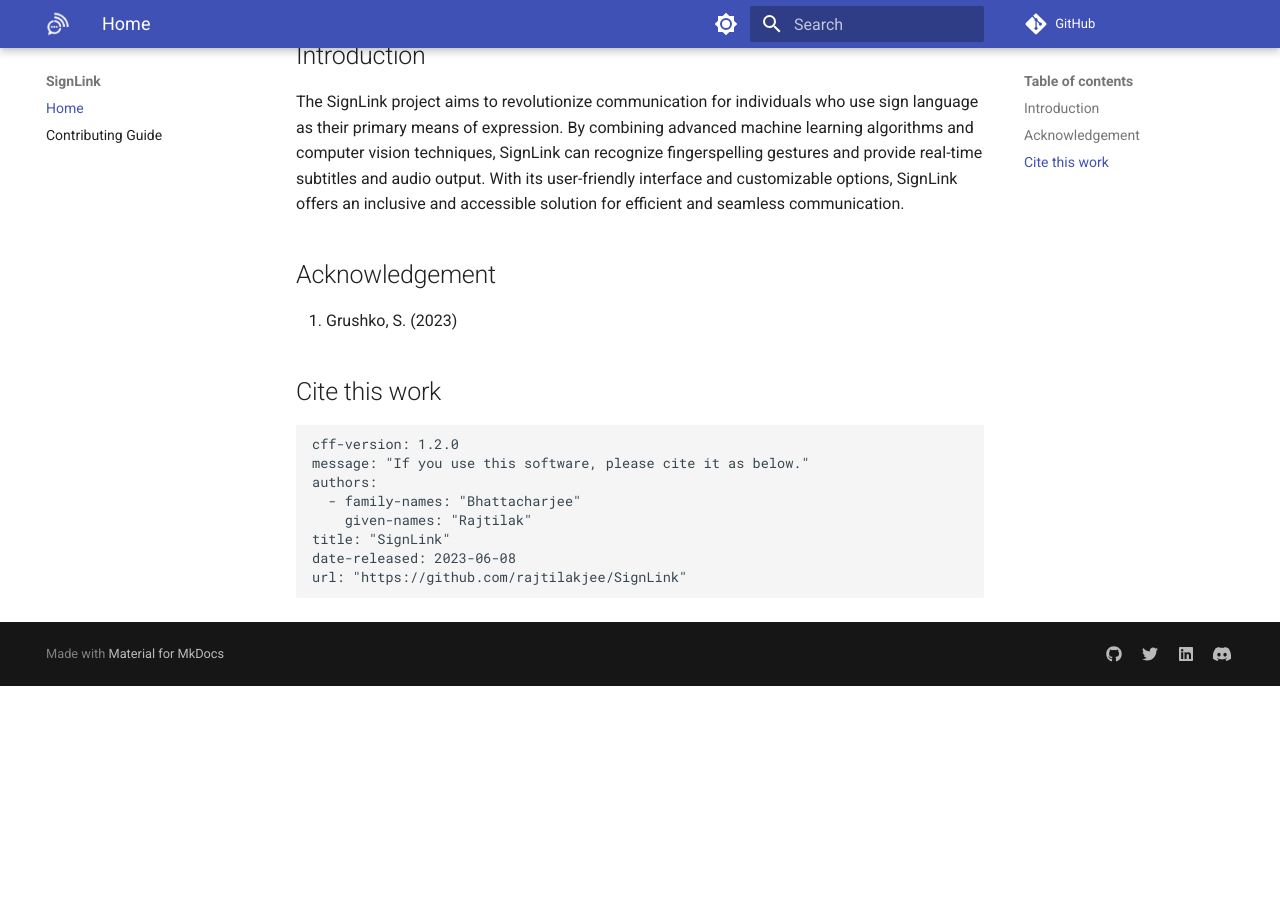
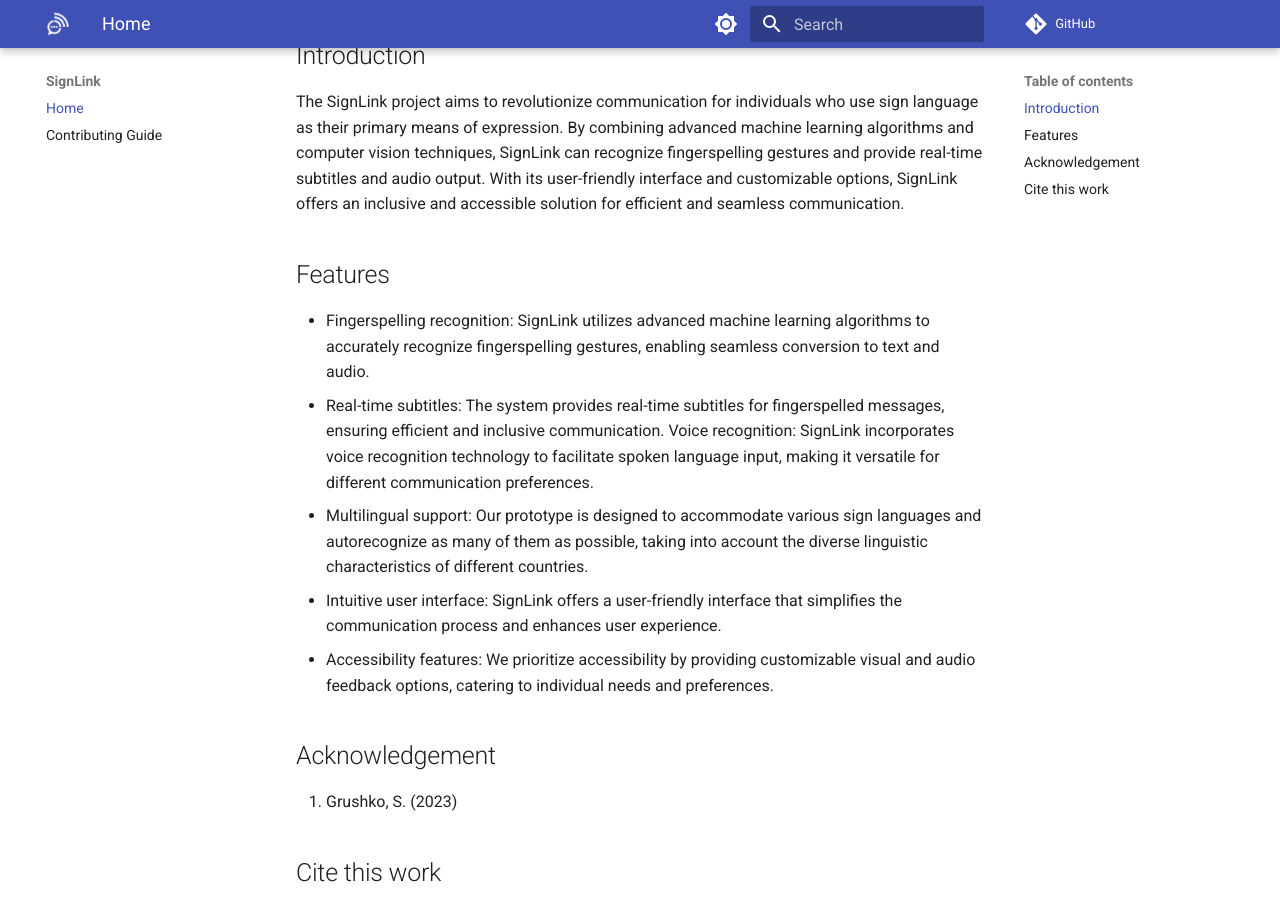
Before and after one commit to rajtilakjee/SignLink, an MkDocs documentation site: the page built from docs/index.md, in a window 1280 px wide and 900 px high, scrolled down 284 px. Built offline with MkDocs 1.6.1 and Material for MkDocs 9.7.7, drawn with Linux system fonts in a browser that asks for light colours; comment, search, counter and statistics services are not loaded; before the commit the page ends 970 px from its top, so only the background shows below that.

```diff
--- a/docs/index.md
+++ b/docs/index.md
@@ -5,6 +5,14 @@ Welcome to the SignLink documentation! This comprehensive guide will provide you
 ## Introduction
 
 The SignLink project aims to revolutionize communication for individuals who use sign language as their primary means of expression. By combining advanced machine learning algorithms and computer vision techniques, SignLink can recognize fingerspelling gestures and provide real-time subtitles and audio output. With its user-friendly interface and customizable options, SignLink offers an inclusive and accessible solution for efficient and seamless communication.
+
+## Features
+
+- Fingerspelling recognition: SignLink utilizes advanced machine learning algorithms to accurately recognize fingerspelling gestures, enabling seamless conversion to text and audio.
+- Real-time subtitles: The system provides real-time subtitles for fingerspelled messages, ensuring efficient and inclusive communication. Voice recognition: SignLink incorporates voice recognition technology to facilitate spoken language input, making it versatile for different communication preferences.
+- Multilingual support: Our prototype is designed to accommodate various sign languages and autorecognize as many of them as possible, taking into account the diverse linguistic characteristics of different countries.
+- Intuitive user interface: SignLink offers a user-friendly interface that simplifies the communication process and enhances user experience.
+- Accessibility features: We prioritize accessibility by providing customizable visual and audio feedback options, catering to individual needs and preferences.
 
 ## Acknowledgement
 
```
Also changed, not shown: docs/license.md (added, +21 -0 lines).
